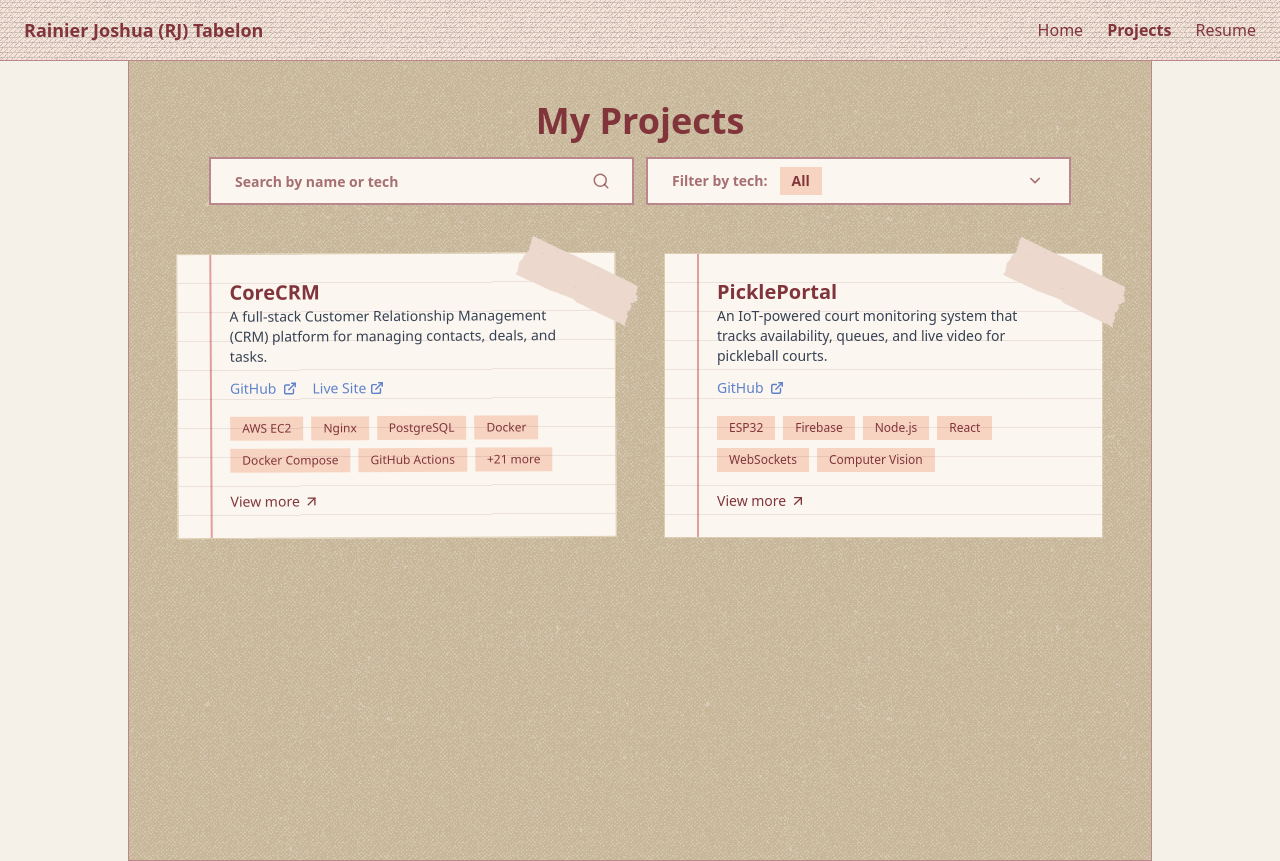
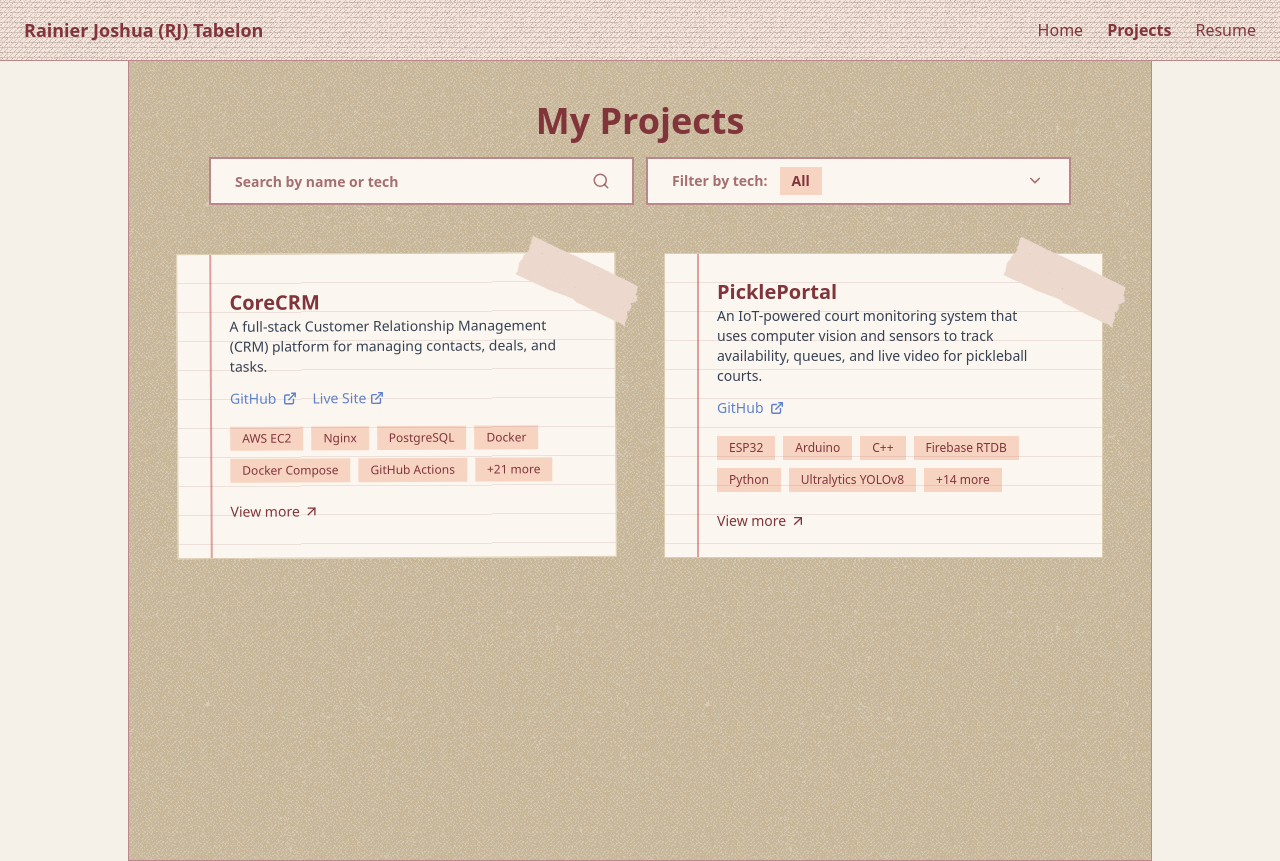
Before and after one commit to RJ-Tabelon/RJ-Portfolio, a React (Vite) app: page /projects in a window 1280 px wide. Built offline with nearby package versions, Linux system fonts and the light colour scheme; a web font is replaced by a local one.

Commit message:
Add PicklePortal project data

```diff
--- a/src/data/projects.ts
+++ b/src/data/projects.ts
@@ -5,6 +5,8 @@ import CORECRM_4 from '@/assets/Projects/CoreCRM/tasks.png';
 import CORECRM_5 from '@/assets/Projects/CoreCRM/signin.png';
 
 import PICKLEPORTAL_1 from '@/assets/Projects/PicklePortal/HomePage.png';
+import PICKLEPORTAL_2 from '@/assets/Projects/PicklePortal/ComputerVision.png';
+
 
 export type ProjectType = {
   id: string;
@@ -24,7 +26,7 @@ export const projects: ProjectType[] = [
     description:
       'A full-stack Customer Relationship Management (CRM) platform for managing contacts, deals, and tasks.',
     githubLink: 'https://github.com/RJ-Tabelon/CoreCRM',
-    websiteLink: '54.152.33.219',
+    websiteLink: 'http://54.152.33.219',
     tech: [
       'AWS EC2',
       'Nginx',
@@ -72,22 +74,39 @@ export const projects: ProjectType[] = [
     id: 'pickleportal',
     name: 'PicklePortal',
     description:
-      'An IoT-powered court monitoring system that tracks availability, queues, and live video for pickleball courts.',
-    githubLink: 'https://github.com/your-username/pickleportal',
+      'An IoT-powered court monitoring system that uses computer vision and sensors to track availability, queues, and live video for pickleball courts.',
+    githubLink: 'https://github.com/RJ-Tabelon/PicklePortal',
     tech: [
       'ESP32',
-      'Firebase',
+      'Arduino',
+      'C++',
+      'Firebase RTDB',
+      'Python',
+      'Ultralytics YOLOv8',
+      'LED',
+      'LCD',
+      'LDR',
       'Node.js',
+      'Express.js',
+      'TypeScript',
+      'OpenCV',
+      'NumPy',
       'React',
-      'WebSockets',
-      'Computer Vision'
+      'TypeScript',
+      'Vite',
+      'Tailwind CSS',
+      'Git',
+      'GitHub'
     ],
-    images: [PICKLEPORTAL_1],
+    images: [PICKLEPORTAL_1, PICKLEPORTAL_2],
     bullets: [
-      'Built a real-time monitoring system using ESP32 sensors and MJPEG video streaming',
-      'Designed a live dashboard to visualize court usage and availability',
-      'Implemented real-time updates using WebSockets and Firebase',
-      'Integrated hardware, backend, and frontend systems into a cohesive platform'
+      'Designed and built an end-to-end IoT pipeline connecting ESP32 camera nodes, a Node.js backend, a long-lived Python YOLOv8 worker, and Firebase RTDB to track pickleball court occupancy and queues in real time.',
+      'Implemented a zero-copy image ingestion path by streaming JPEG frames from ESP32 devices into a persistent Python worker via stdin/stdout, avoiding per-request process startup and reducing detection latency under continuous load.',
+      'Architected Firebase Realtime Database as the system’s shared state layer, enabling eventual-consistent synchronization across embedded devices, backend inference, and a React dashboard without direct coupling.',
+      'Built backend preview and caching mechanisms that store the latest annotated frame in memory and expose low-latency inspection endpoints for debugging vision output in production-like scenarios.',
+      'Developed a React + TypeScript dashboard that subscribes to real-time database updates and derives court status states (available / occupied / queued), ensuring UI state remains consistent with hardware-reported signals.',
+      'Engineered ESP32 camera firmware with two operating modes: periodic JPEG uploads for ML inference and an MJPEG live stream for real-time viewing, switching modes to manage bandwidth and ESP32 resource limits while improving debugging visibility.',
+      'Integrated physical queue sensors (photoresistors) with cloud state updates, translating noisy analog readings into stable queue counts and driving LEDs/LCDs from the same authoritative data source as the web UI.'
     ]
   }
 ];
```
Also changed, not shown: src/assets/Projects/PicklePortal/computervision.png (added).
